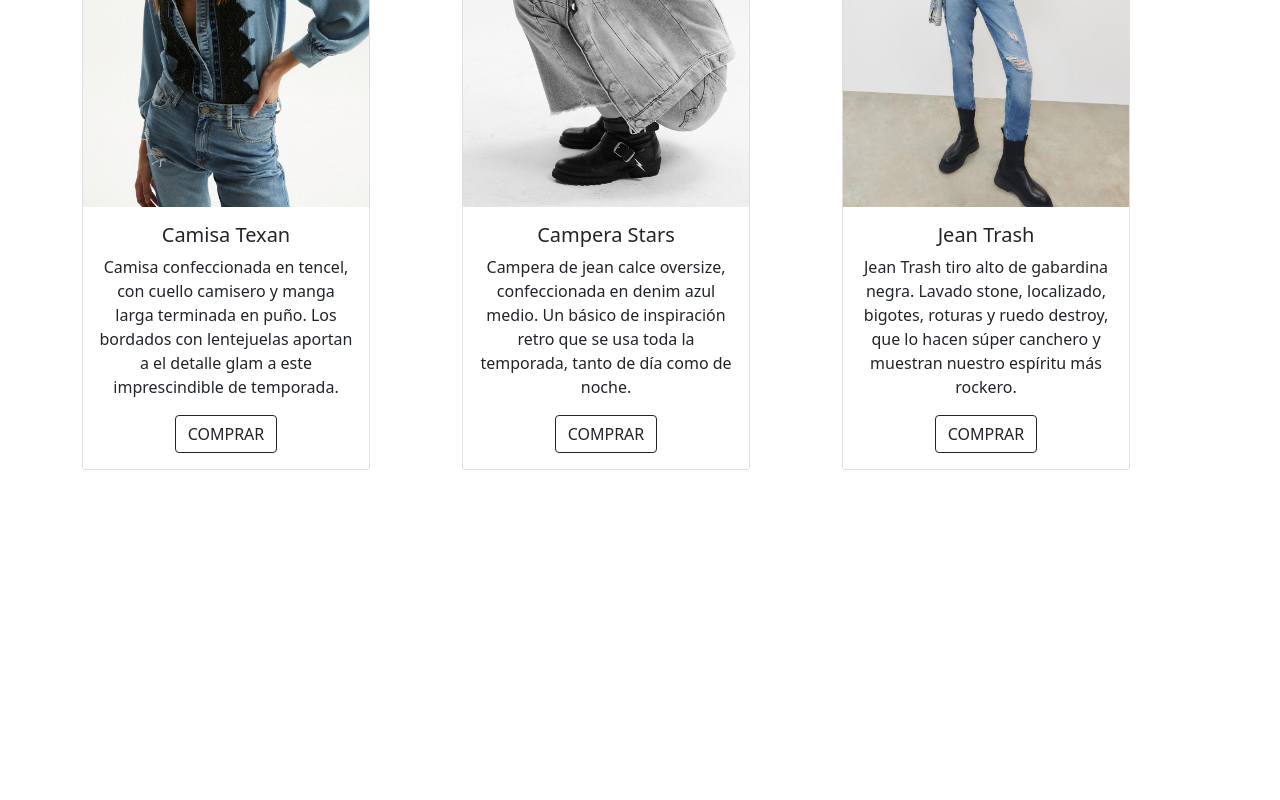
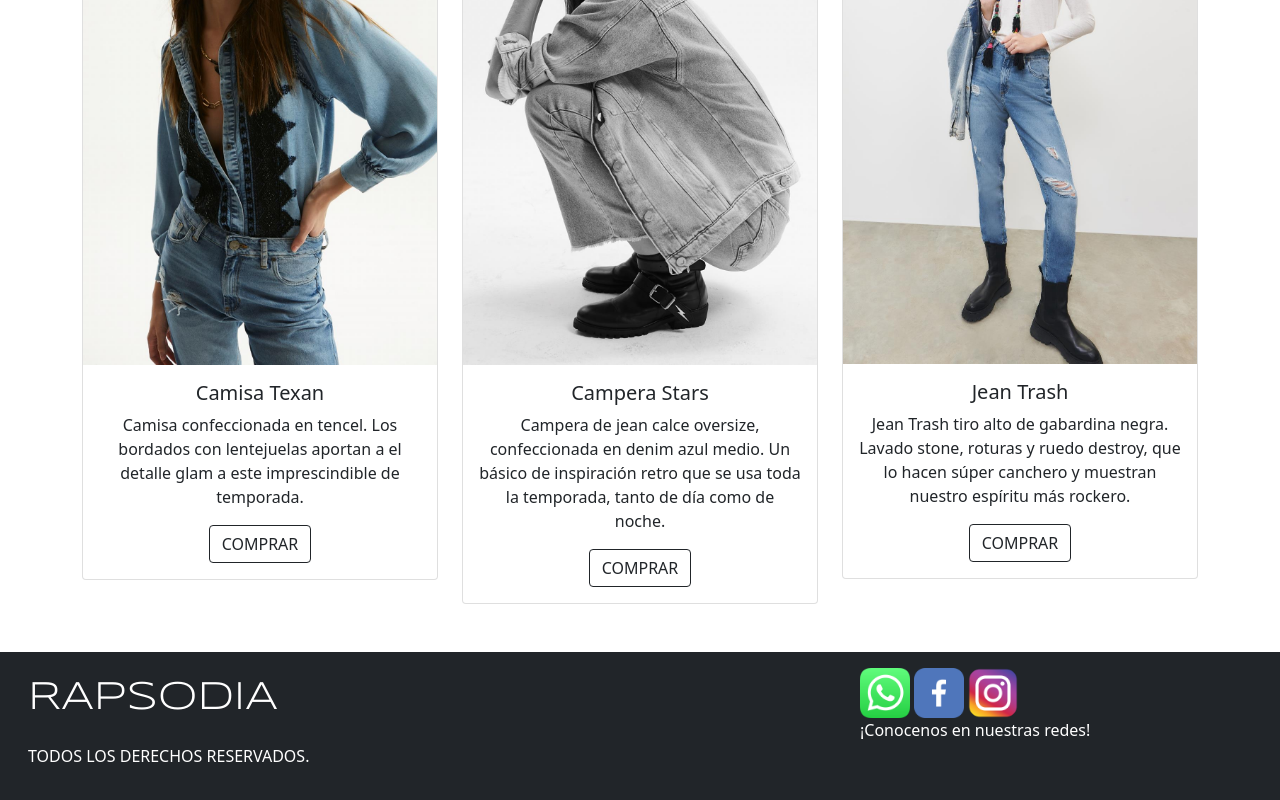
Before and after one commit to Sabrina1285/PreEntrega2_Grosso, a plain HTML site: page index.html in a window 1280 px wide. Shown: the part 861-1661 px from the top of the page. Before the commit the page ends 1331 px from the top, so only its background shows below. Drawn offline with nearby package versions, Linux system fonts and the light colour scheme.

Commit message:
Creacion del footer

```diff
--- a/css/style.css
+++ b/css/style.css
@@ -1,3 +1,12 @@
 .titulo-navbar{
     font-family: 'Syncopate', sans-serif;
 }
+
+.social-icon{
+    max-width: 50px;
+    max-height: 50px;
+}
+
+a {
+    text-decoration: none;
+}
--- a/index.html
+++ b/index.html
@@ -9,20 +9,24 @@
     <!-- Bootstrap CSS -->
     <link href="https://cdn.jsdelivr.net/npm/bootstrap@5.0.2/dist/css/bootstrap.min.css" rel="stylesheet"
         integrity="sha384-EVSTQN3/azprG1Anm3QDgpJLIm9Nao0Yz1ztcQTwFspd3yD65VohhpuuCOmLASjC" crossorigin="anonymous">
+
     <!-- CSS -->
     <link rel="stylesheet" href="./css/style.css">
     <link rel="preconnect" href="https://fonts.googleapis.com">
+
     <!-- Fuentes-->
     <link rel="preconnect" href="https://fonts.gstatic.com" crossorigin>
     <link href="https://fonts.googleapis.com/css2?family=Lilita+One&family=Syncopate&display=swap" rel="stylesheet">
+
+    <!-- Icon -->
     <link rel="shortcut icon" href="./img/favicon.jpg" type="image/x-icon">
+
     <title>RAPSODIA</title>
-
 </head>
 
 <body>
     <!-- Inicio-Navbar-->
-    <nav class="navbar fixed-top navbar-expand-lg navbar-light bg-light">
+    <nav class="navbar sticky-md-top navbar-expand-lg navbar-light bg-light">
         <div class="container-fluid">
             <a class="navbar-brand titulo-navbar" href="#">RAPSODIA</a>
             <button class="navbar-toggler" type="button" data-bs-toggle="collapse"
@@ -49,6 +53,8 @@
         </div>
     </nav>
     <!-- Fin-Navbar-->
+
+
     <!-- Inicio-Carrusel-->
     <div id="carouselExampleCaptions" class="carousel slide" data-bs-ride="carousel">
         <div class="carousel-indicators">
@@ -83,36 +89,43 @@
         </button>
     </div>
     <!-- Fin-Carrusel-->
+
+
     <!-- Inicio-Container-->
     <div class="container text-center mt-5">
         <div class="row">
             <div class="col">
-                <div class="card" style="width: 18rem;">
+                <div class="card">
                     <img src="./img/colum0.jpg" class="card-img-top" alt="...">
                     <div class="card-body">
                         <h5 class="card-title">Camisa Texan</h5>
-                        <p class="card-text">Camisa confeccionada en tencel, con cuello camisero y manga larga terminada en puño. Los bordados con lentejuelas aportan a el detalle glam a este imprescindible de temporada.</p>
+                        <p class="card-text">Camisa confeccionada en tencel. Los bordados con lentejuelas aportan a el
+                            detalle glam a este imprescindible de
+                            temporada.</p>
                         <button type="button" class="btn btn-outline-dark">COMPRAR</button>
                     </div>
                 </div>
             </div>
             <div class="col">
-                <div class="card" style="width: 18rem;">
+                <div class="card">
                     <img src="./img/colum1.jpg" class="card-img-top" alt="...">
                     <div class="card-body">
                         <h5 class="card-title">Campera Stars</h5>
-                        <p class="card-text">Campera de jean calce oversize, confeccionada en denim azul medio. Un básico de inspiración retro que se usa toda la temporada, tanto de día como de noche.</p>
+                        <p class="card-text">Campera de jean calce oversize, confeccionada en denim azul medio. Un
+                            básico de inspiración retro que se usa toda la temporada, tanto de día como de noche.</p>
                         <button type="button" class="btn btn-outline-dark">COMPRAR</button>
                     </div>
                 </div>
             </div>
             <div class="col">
-                <div class="card" style="width: 18rem;">
+                <div class="card">
                     <img src="./img/colum2.jpg" class="card-img-top" alt="...">
                     <div class="card-body">
                         <h5 class="card-title">Jean Trash</h5>
-                        <p class="card-text">Jean Trash tiro alto de gabardina negra. Lavado stone, localizado, bigotes, roturas y ruedo destroy, que lo hacen súper canchero y muestran nuestro espíritu más rockero.</p>
-                        <button type="button" class ="btn btn-outline-dark">COMPRAR</button>
+                        <p class="card-text">Jean Trash tiro alto de gabardina negra. Lavado stone, roturas y ruedo
+                            destroy, que lo hacen súper canchero y muestran nuestro espíritu más
+                            rockero.</p>
+                        <button type="button" class="btn btn-outline-dark">COMPRAR</button>
                     </div>
                 </div>
             </div>
@@ -120,11 +133,40 @@
     </div>
     <!-- Fin-Container-->
 
+
+    <!-- Inicio-Footer-->
+    <footer class="p-3 mt-5 bg-dark">
+        <div class="container-fluid justify-content-center">
+            <div class="row">
+                <div class="col-8">
+                    <p class="text-white titulo-navbar fs-1">RAPSODIA</p>
+                    <p class="text-white fs-6">TODOS LOS DERECHOS RESERVADOS.</p>
+                </div>
+                <div class="col-4">
+
+                    <a href="https://www.whatsapp.com/?lang=es">
+                        <img class="social-icon" src="./img/icon-wpp.jpg" alt="WhatsApp">
+                    </a>
+                    <a href="https://es-la.facebook.com/">
+                        <img class="social-icon" src="./img/icon-fb.jpg" alt="Facebook">
+
+                    </a>
+                    <a href="https://www.instagram.com/">
+                        <img class="social-icon" src="./img/icon-insta.jpg" alt="instagram">
+                    </a>
+                    <p class="text-white">¡Conocenos en nuestras redes!</p>
+                </div>
+            </div>
+        </div>
+        </div>
+    </footer>
+    <!-- Fin-Footer-->
+
+
     <!-- Option 1: Bootstrap Bundle with Popper -->
     <script src="https://cdn.jsdelivr.net/npm/bootstrap@5.0.2/dist/js/bootstrap.bundle.min.js"
         integrity="sha384-MrcW6ZMFYlzcLA8Nl+NtUVF0sA7MsXsP1UyJoMp4YLEuNSfAP+JcXn/tWtIaxVXM"
         crossorigin="anonymous"></script>
-
 </body>
 
 </html>
```
Also changed, not shown: img/icon-fb.jpg (added), img/icon-insta.jpg (added), img/icon-wpp.jpg (added).
